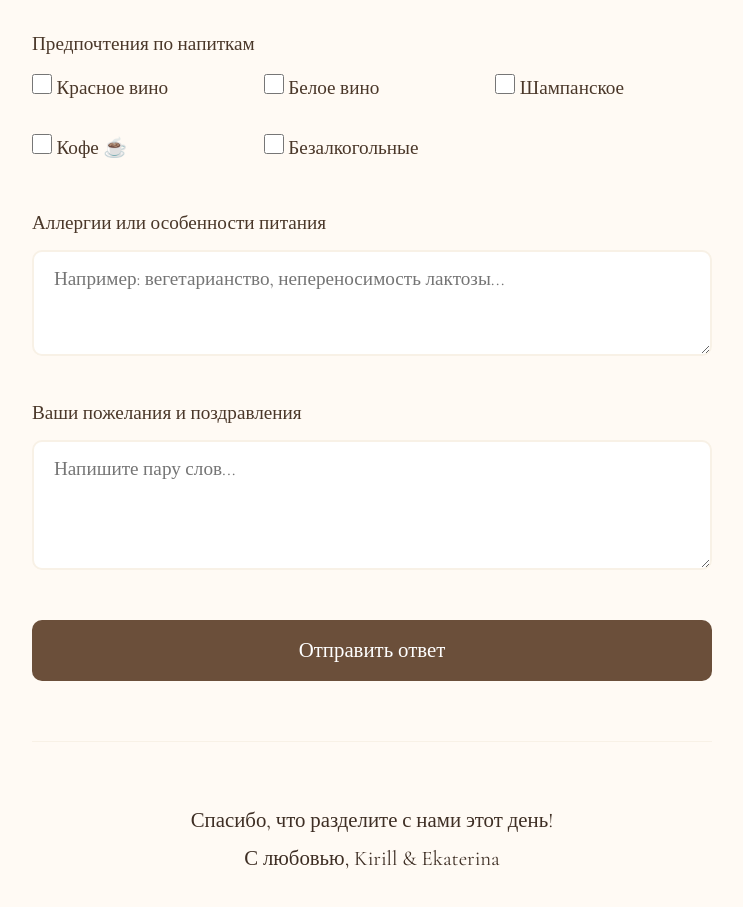
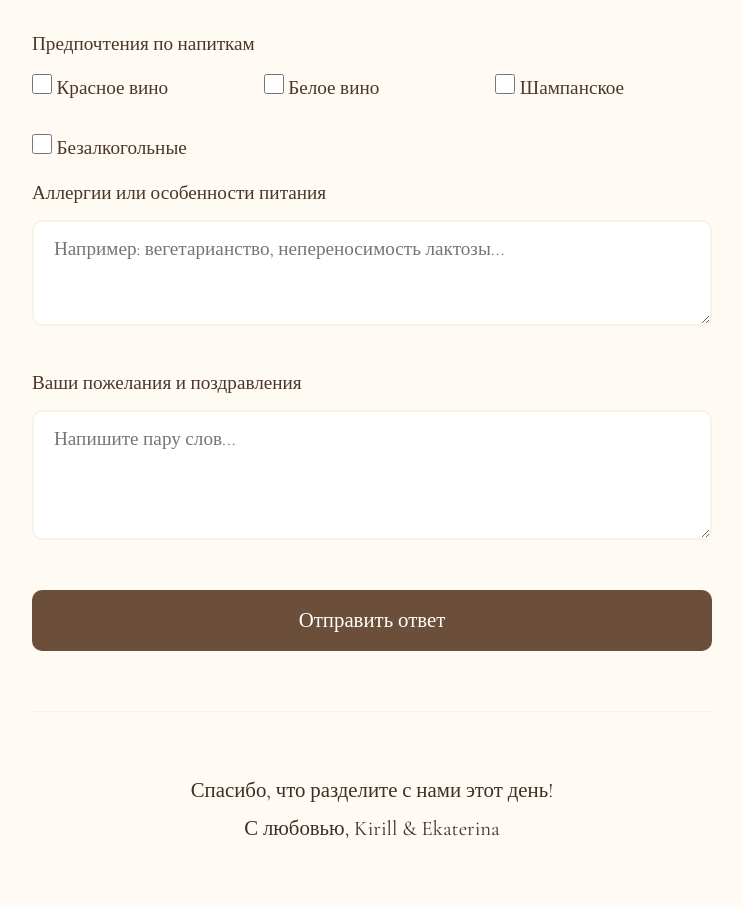
Before and after one commit to hubbleofficial1163-design/ekaterina, a plain HTML site: page index.html in a window 1280 px wide. Shown: the part 6768-7675 px from the top of the page, without its empty margins (268-1011 px from the left). Drawn offline with nearby package versions, Linux system fonts and the light colour scheme.

Commit message:
index.html

```diff
--- a/index.html
+++ b/index.html
@@ -250,6 +250,7 @@
 
                     <div class="form-group">
                         <label>Предпочтения по напиткам</label>
+                            <!-- Стало -->
                             <div class="checkbox-group">
                                 <label class="checkbox-option">
                                     <input type="checkbox" name="alcohol" value="red_wine">
@@ -264,14 +265,9 @@
                                     <span>Шампанское</span>
                                 </label>
                                 <label class="checkbox-option">
-                                <input type="checkbox" name="alcohol" value="coffee">
-                                <span>Кофе ☕</span>
-                            </label>
-                            <label class="checkbox-option">
                                     <input type="checkbox" name="alcohol" value="non_alcoholic">
                                     <span>Безалкогольные</span>
                                 </label>
-                        </div>
                             </div>
 
                     <div class="form-group">
```
Lines whose indentation alone changed are shown as unchanged.
